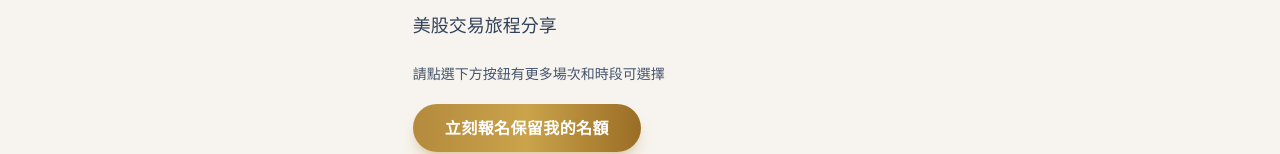
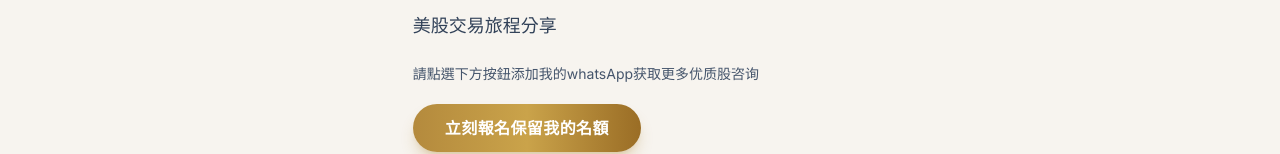
Before and after one commit to dxdxMan/luodiye, a Next.js app: page / in a window 1280 px wide. Shown: the part 260-414 px from the top of the page. Built offline with nearby package versions, Linux system fonts and the light colour scheme.

Commit message:
Update page.tsx

```diff
--- a/src/app/page.tsx
+++ b/src/app/page.tsx
@@ -20,7 +20,7 @@ const WebinarPage = () => {
               </p>
               <p className="mt-2 text-lg text-slate-700">美股交易旅程分享</p>
               <p className="mt-6 text-sm text-slate-600">
-                請點選下方按鈕有更多場次和時段可選擇
+                請點選下方按鈕添加我的whatsApp获取更多优质股咨询
               </p>
               <div className="mt-5 flex flex-col gap-4 sm:flex-row sm:items-center">
                 {/* 跳转到WhatsApp */}
```
